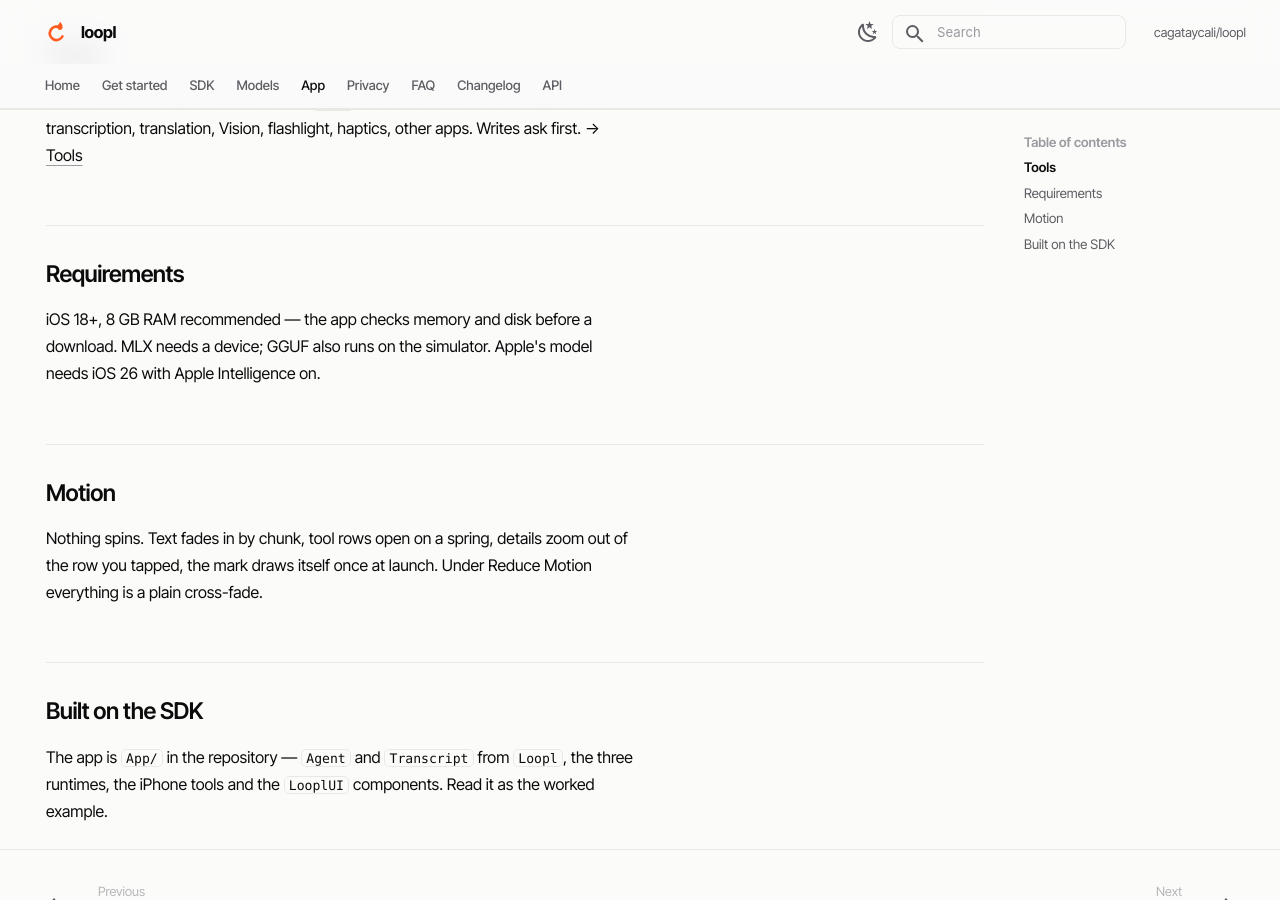
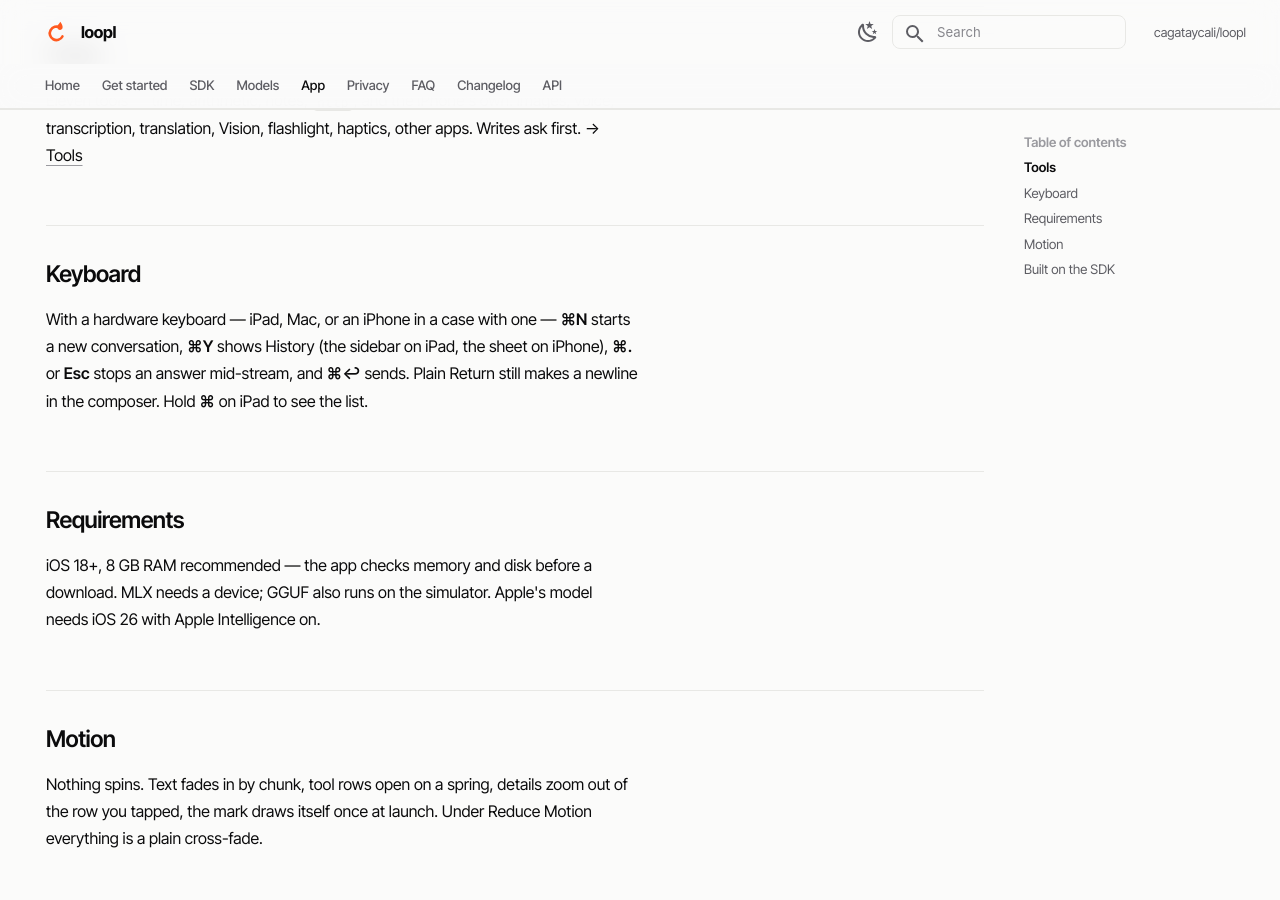
Before and after one commit to cagataycali/loopl, an MkDocs documentation site: the page built from docs/app/index.md, in a window 1280 px wide and 900 px high, scrolled down 2007 px. Built offline with MkDocs 1.6.1 and Material for MkDocs 9.7.7, drawn with Linux system fonts in a browser that asks for light colours.

Commit message:
#22: changelog + App › Keyboard docs

```diff
--- a/docs/app/index.md
+++ b/docs/app/index.md
@@ -32,6 +32,10 @@ Free, no sign-in, no analytics. On first launch you pick a model (three cards, s
 
 Eleven tools — time, arithmetic, notes, `http`, and the iPhone's own: images, voice, transcription, translation, Vision, flashlight, haptics, other apps. Writes ask first. → [Tools](tools.md)
 
+## Keyboard
+
+With a hardware keyboard — iPad, Mac, or an iPhone in a case with one — **⌘N** starts a new conversation, **⌘Y** shows History (the sidebar on iPad, the sheet on iPhone), **⌘.** or **Esc** stops an answer mid-stream, and **⌘↩** sends. Plain Return still makes a newline in the composer. Hold **⌘** on iPad to see the list.
+
 ## Requirements
 
 iOS 18+, 8 GB RAM recommended — the app checks memory and disk before a download. MLX needs a device; GGUF also runs on the simulator. Apple's model needs iOS 26 with Apple Intelligence on.
```
Also changed, not shown: docs/changelog.md (+1 -0 lines).
